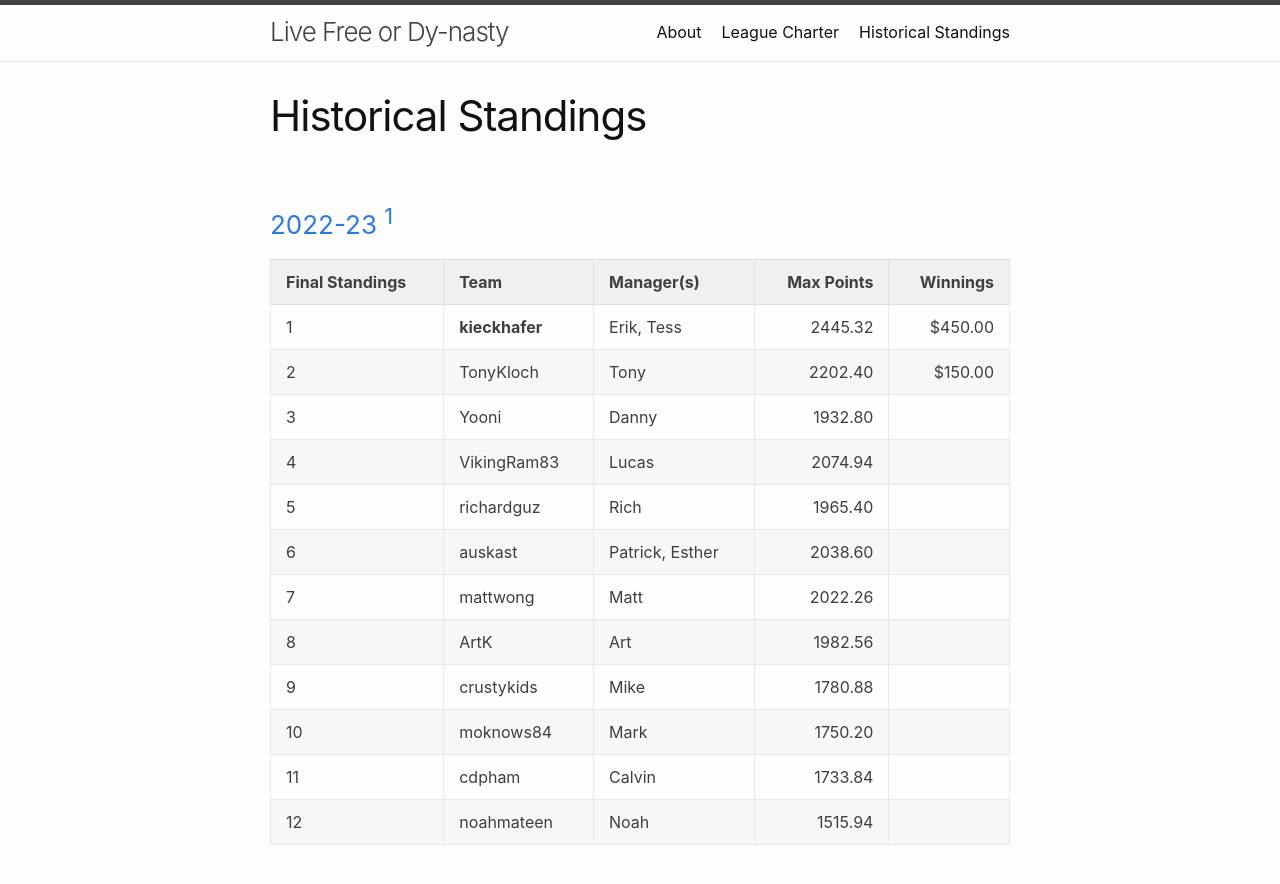
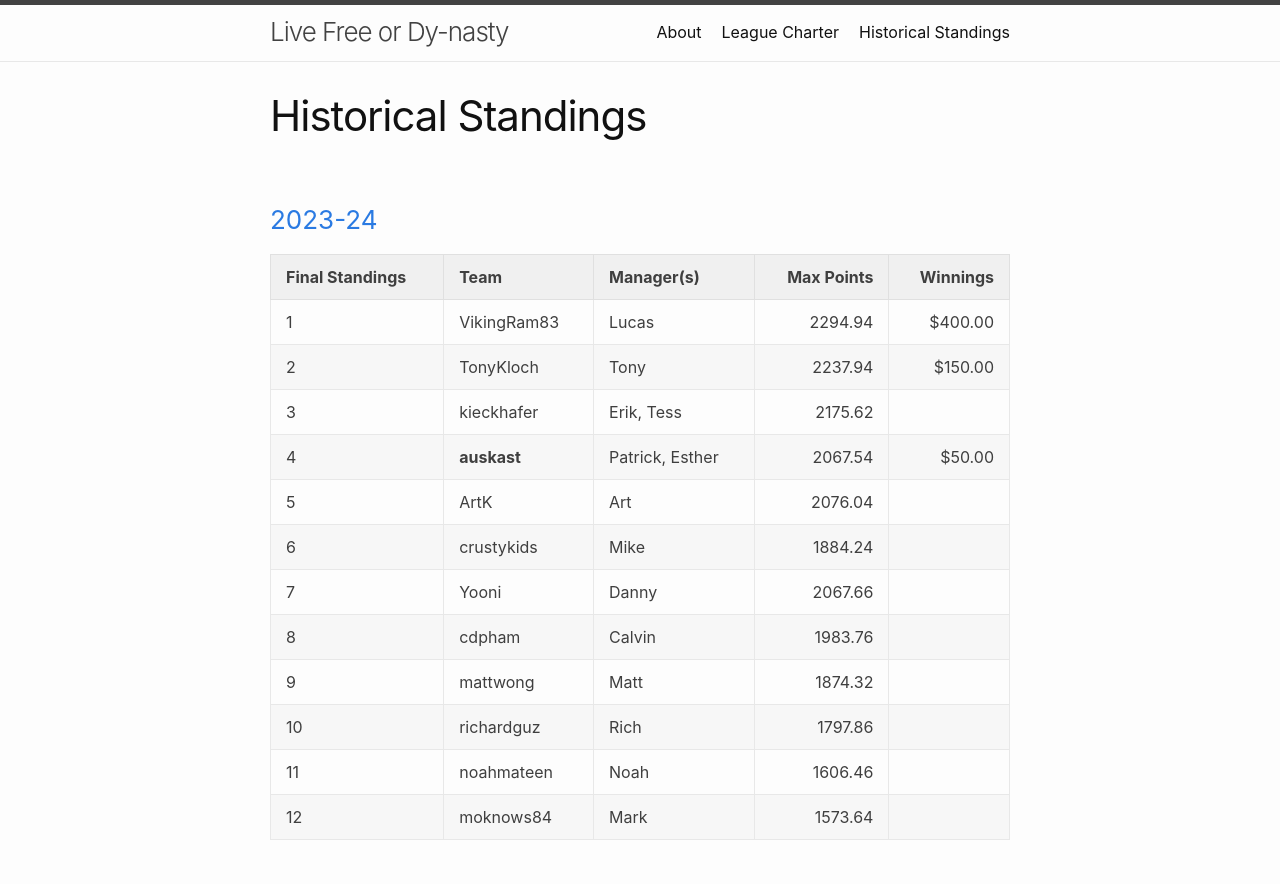
Before and after one commit to codeandsons/live-free-or-dy-nasty, a Jekyll site: the page built from docs/standings.md, in a window 1280 px wide and 900 px high. Shown: the top 884 px of the window. Built offline with Jekyll 4.4.1, drawn with Linux system fonts in a browser that asks for light colours.

Commit message:
add standings for 2023-24

```diff
--- a/docs/standings.md
+++ b/docs/standings.md
@@ -3,6 +3,23 @@ layout: page
 title: Historical Standings
 permalink: /standings/
 ---
+
+### <a href="https://sleeper.com/leagues/959291823313289216/league" target="_blank">2023-24</a>
+
+| Final Standings | Team        | Manager(s)      | Max Points | Winnings |
+| --------------- | ----------- | --------------- | ---------: | -------: |
+| 1               | VikingRam83 | Lucas           |    2294.94 |  $400.00 |
+| 2               | TonyKloch   | Tony            |    2237.94 |  $150.00 |
+| 3               | kieckhafer  | Erik, Tess      |    2175.62 |          |
+| 4               | **auskast** | Patrick, Esther |    2067.54 |   $50.00 |
+| 5               | ArtK        | Art             |    2076.04 |          |
+| 6               | crustykids  | Mike            |    1884.24 |          |
+| 7               | Yooni       | Danny           |    2067.66 |          |
+| 8               | cdpham      | Calvin          |    1983.76 |          |
+| 9               | mattwong    | Matt            |    1874.32 |          |
+| 10              | richardguz  | Rich            |    1797.86 |          |
+| 11              | noahmateen  | Noah            |    1606.46 |          |
+| 12              | moknows84   | Mark            |    1573.64 |          |
 
 ### <a href="https://sleeper.com/leagues/784614581518635008/league" target="_blank">2022-23</a> [^hamlin]
 
```
Also changed, not shown: .mise.toml (added), 1 other file.
